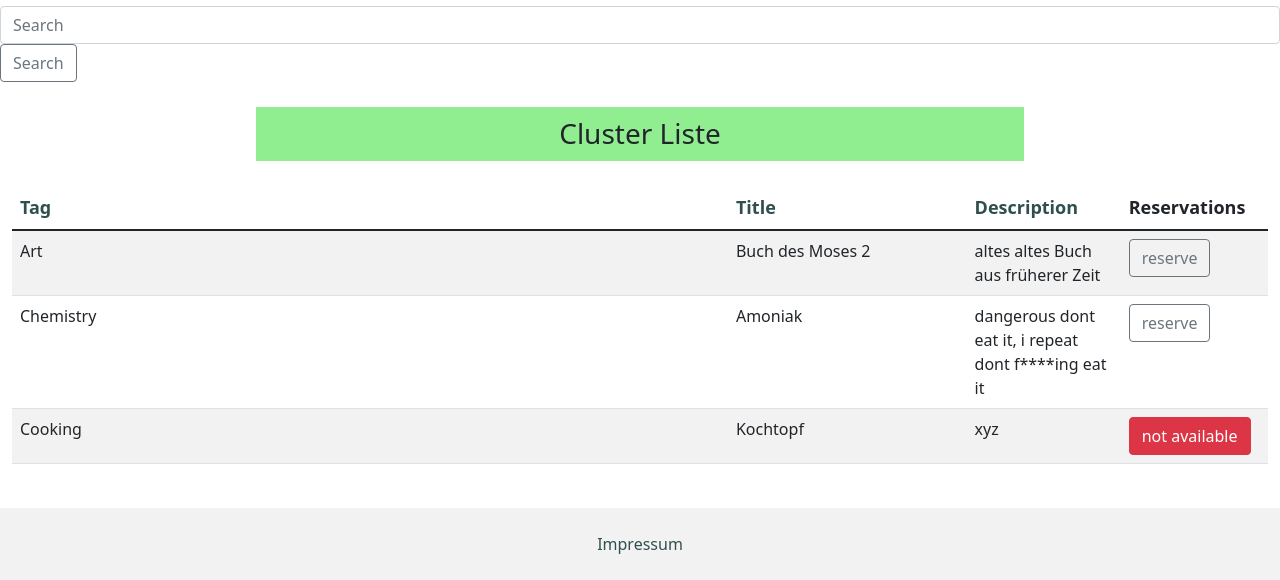
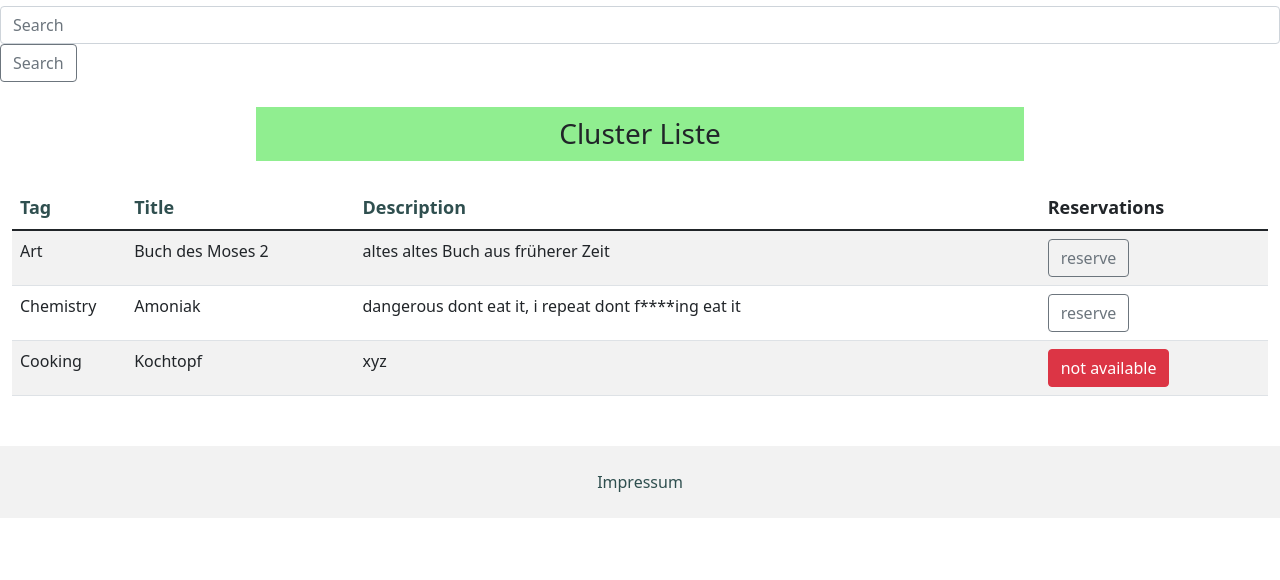
Before and after one commit to armand143/SimpleSlot_UniProject, a Django app: page /cls/ in a window 1280 px wide. Shown: the part 282-862 px from the top of the page. After the commit the page ends 800 px from the top, so only its background shows below. Run offline with Django 4.2, Linux system fonts and the light colour scheme; data comes from the database, SQL or seed files in the repository.

Commit message:
fixed bootstrap roster

```diff
--- a/firstapp/templates/firstapp/homepageAdmin.html
+++ b/firstapp/templates/firstapp/homepageAdmin.html
@@ -54,9 +54,9 @@
             <tr>
               <td class="col-sm-1">{{cl.tag_system}}</td>
               <td class="col-sm-2">{{cl.title}}</td>
-              <td class="col-lg-6">{{cl.Beschreibung}}</td>
+              <td class="col-sm-6">{{cl.Beschreibung}}</td>
               <td class="col-sm-1">{{cl.availability}}</td>
-              <td class="col-lg-1">
+              <td class="col-sm-1">
                 <a class="btn btn-outline-secondary" href="" role="button">calender</a>
               </td>
               <td class="col-sm-3">
--- a/firstapp/templates/firstapp/homepageStudent.html
+++ b/firstapp/templates/firstapp/homepageStudent.html
@@ -43,15 +43,15 @@
         <tbody>
             {% for cl in cluster %}
             <tr>
-              <td class="col-lg-6">{{cl.tag_system}}</td>
+              <td class="col-sm-1">{{cl.tag_system}}</td>
               <td class="col-sm-2">{{cl.title}}</td>
-              <td class="col-sm-1">{{cl.Beschreibung}}</td>
+              <td class="col-lg-6">{{cl.Beschreibung}}</td>
               {%if cl.availability == True %}
-              <td class="col-sm-1">
+              <td class="col-sm-2">
                 <a class="btn btn-outline-secondary" href="" role="button">reserve</a>
               </td>
               {%else%}
-              <td class="col-sm-1">
+              <td class="col-sm-2">
                 <a class="btn btn-danger" href="" role="button">not available</a>
               </td>
               {% endif %}
```
